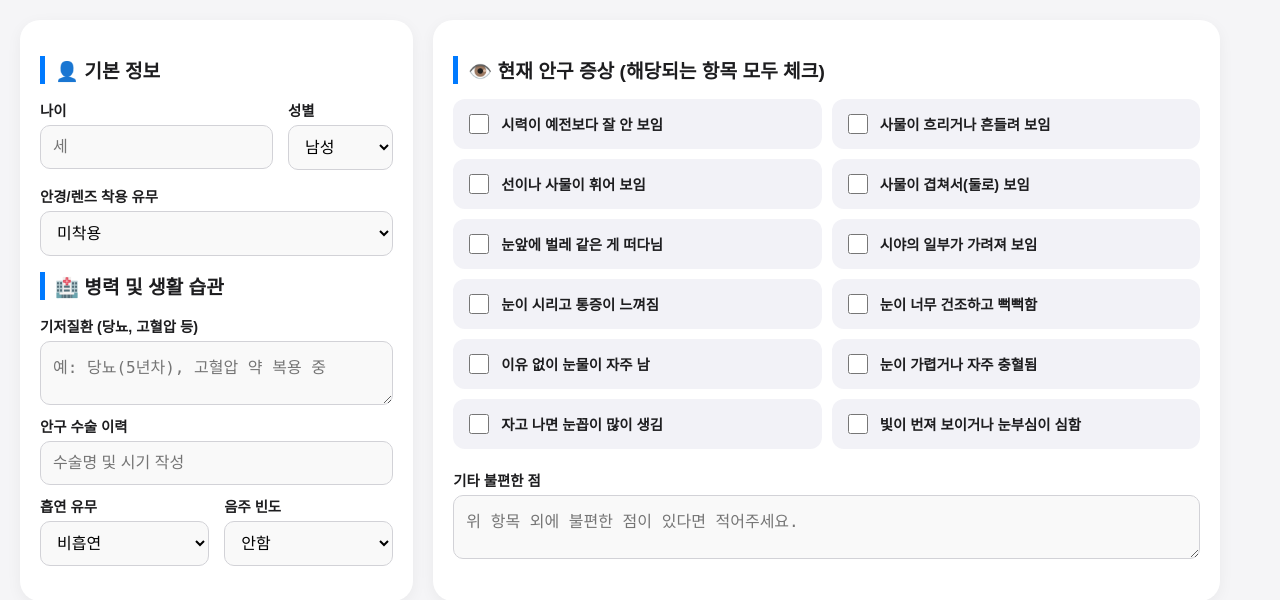
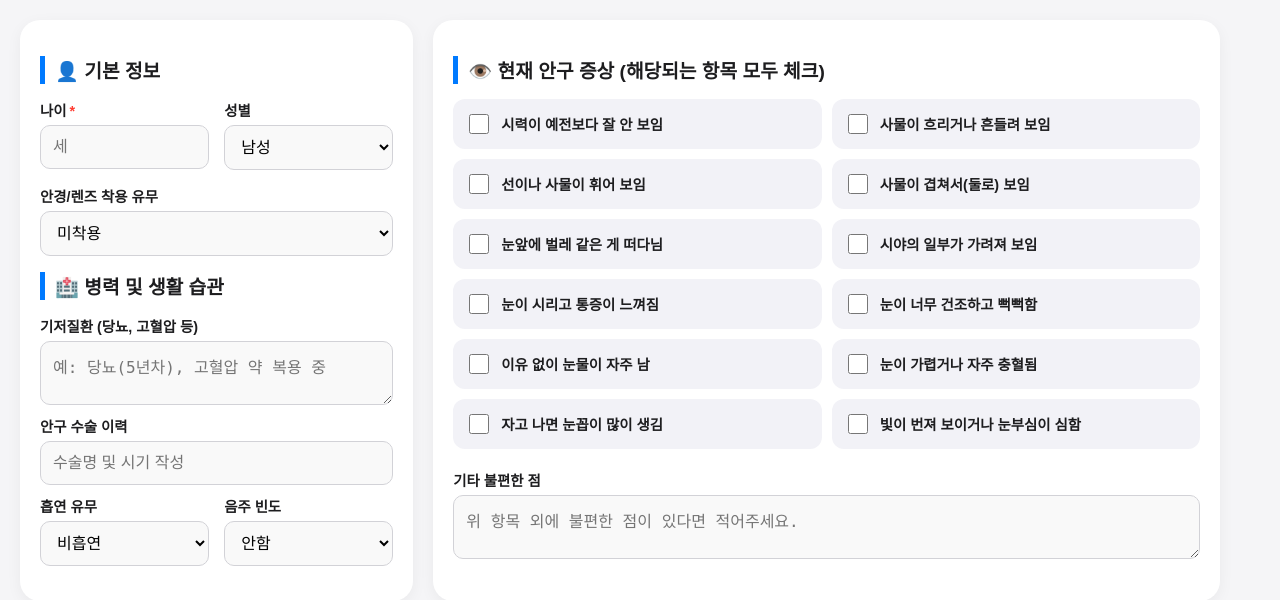
Before and after one commit to Phjrab/eye_project, a Python web app: template web/templates/survey.html in a window 1280 px wide. Shown: the part 95-695 px from the top of the page. Run offline with Jinja, Linux system fonts and the light colour scheme; the template is opened without the code that fills it, so the values that code supplies are empty.

Commit message:
Add required age input and update navigation links

```diff
--- a/web/templates/survey.html
+++ b/web/templates/survey.html
@@ -66,6 +66,12 @@
             background: #f9f9f9;
         }
 
+        /* 필수 항목 표시 스타일 */
+        .required-mark {
+            color: #ff3b30;
+            margin-left: 3px;
+        }
+
         /* 증상 체크 리스트 */
         .symptom-grid {
             display: grid;
@@ -123,8 +129,8 @@
             <h2>👤 기본 정보</h2>
             <div class="input-row">
                 <div class="field">
-                    <label>나이</label>
-                    <input type="number" placeholder="세">
+                    <label>나이<span class="required-mark">*</span></label>
+                    <input type="number" id="user-age" placeholder="세" required min="1" max="120">
                 </div>
                 <div class="field">
                     <label>성별</label>
@@ -189,15 +195,25 @@
     </div>
 
     <div class="footer-btns">
-        <button class="btn btn-prev" onclick="location.href='/login'">이전으로 (본인인증)</button>
+        <button class="btn btn-prev" onclick="location.href='login.html'">이전으로 (본인인증)</button>
         <button class="btn btn-next" onclick="submitSurvey()">문진 완료 및 AI 검사 시작</button>
     </div>
 
     <script>
         function submitSurvey() {
+            const ageInput = document.getElementById('user-age');
+
+            // 나이 입력 여부 검사
+            if (!ageInput.value) {
+                alert("정확한 분석을 위해 나이를 입력해 주세요.");
+                ageInput.focus();
+                return;
+            }
+
             if(confirm("문진 내용을 저장하고 AI 검사 단계로 이동하시겠습니까?")) {
-                // Flask 라우트 사용
-                location.href = '/capture';
+                // 입력된 나이를 로컬 스토리지에 저장 (나중에 결과 리포트에서 활용 가능)
+                localStorage.setItem('user_age', ageInput.value);
+                location.href = 'capture.html';
             }
         }
     </script>
```
